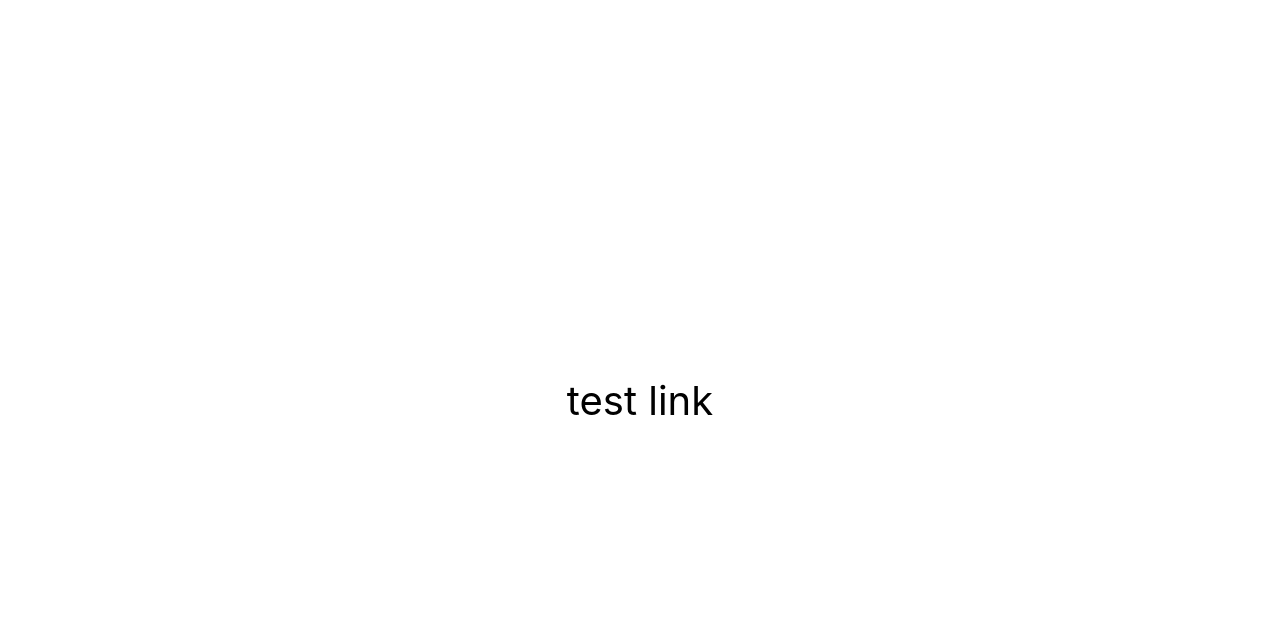
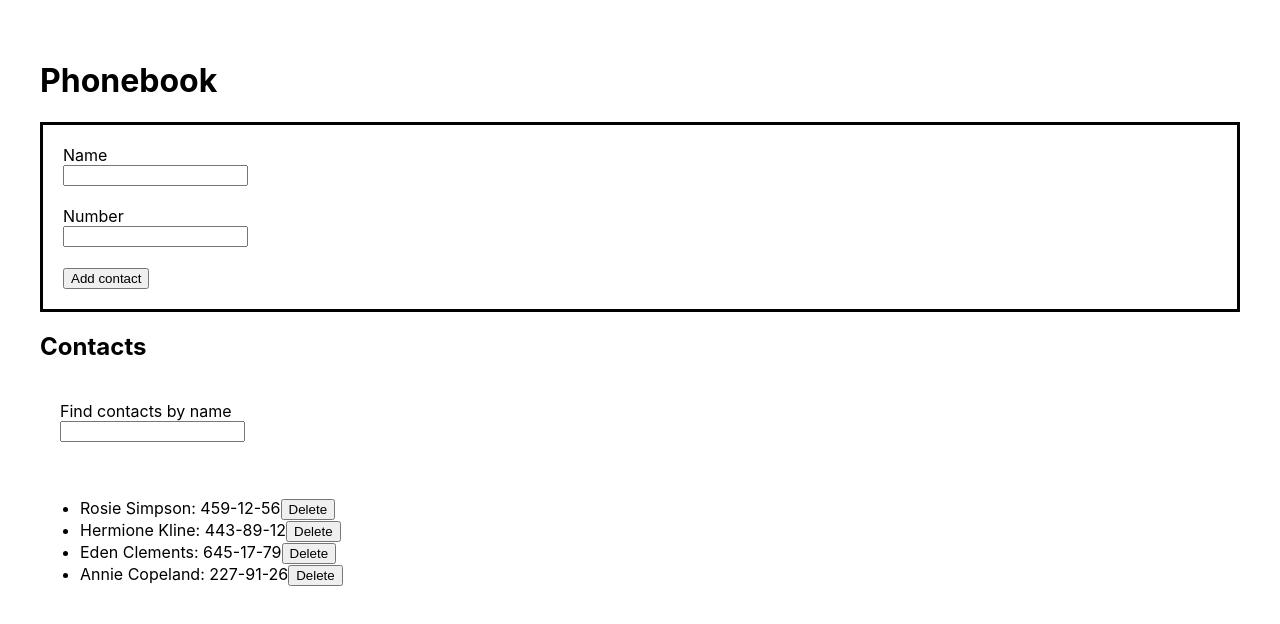
Before and after one commit to genyaFiL/goit-react-hw-02-phonebook, a React (Create React App) app: page / in a window 1280 px wide. Shown: the top 624 px of the page. Built offline with nearby package versions, Linux system fonts and the light colour scheme.

Commit message:
add component

```diff
--- a/package.json
+++ b/package.json
@@ -7,6 +7,7 @@
     "@testing-library/jest-dom": "^5.16.3",
     "@testing-library/react": "^12.1.4",
     "@testing-library/user-event": "^13.5.0",
+    "nanoid": "^4.0.2",
     "react": "^18.1.0",
     "react-dom": "^18.1.0",
     "react-scripts": "5.0.1",
--- a/src/components/App.jsx
+++ b/src/components/App.jsx
@@ -1,16 +1,52 @@
-export const App = () => {
-  return (
-    <div
-      style={{
-        height: '100vh',
-        display: 'flex',
-        justifyContent: 'center',
-        alignItems: 'center',
-        fontSize: 40,
-        color: '#010101',
-      }}
-    >
-      test link
-    </div>
-  );
-};
+import { Component } from 'react';
+import ContactForm from './ContactForm/ContactForm';
+import ContactList from './ContactList/ContactList';
+import Filter from './Filter/Filter';
+// import { TransactionHistory } from './TransactionHistory/TransactionHistory';
+
+import { nanoid } from 'nanoid';
+
+// import user from '../data/user';
+// import data from '../data/data';
+// import friends from '../data/friends';
+// import transactions from '../data/transactions';
+
+class App extends Component {
+  state = {
+    contacts: [
+      { id: 'id-1', name: 'Rosie Simpson', number: '459-12-56' },
+      { id: 'id-2', name: 'Hermione Kline', number: '443-89-12' },
+      { id: 'id-3', name: 'Eden Clements', number: '645-17-79' },
+      { id: 'id-4', name: 'Annie Copeland', number: '227-91-26' },
+    ],
+  };
+
+  createContacts = data => {
+    console.log('data=>', data);
+    const newContact = {
+      ...data,
+      id: nanoid(),
+    };
+    console.log('newContact=>', newContact);
+
+    this.setState(prevState => ({
+      contacts: [...prevState.contacts, newContact],
+    }));
+
+    console.log('this.state = ', this.state);
+  };
+
+  render() {
+    return (
+      <div>
+        <h1>Phonebook</h1>
+        <ContactForm createContacts={this.createContacts} />
+
+        <h2>Contacts</h2>
+        <Filter />
+        <ContactList contacts={this.state} />
+      </div>
+    );
+  }
+}
+export default App;
--- /dev/null
+++ b/src/components/ContactForm/ContactForm.jsx
@@ -0,0 +1,61 @@
+import { Component } from 'react';
+
+class ContactForm extends Component {
+  state = {
+    contacts: [],
+    filter: '',
+    name: '',
+    number: '',
+  };
+
+  handleChange = ({ target }) => {
+    this.setState({
+      [target.name]: target.value,
+    });
+  };
+
+  handleSubmit = e => {
+    e.preventDefault();
+
+    this.props.createContacts({
+      name: this.state.name,
+      number: this.state.number,
+    });
+
+    this.setState({
+      name: '',
+      number: '',
+    });
+  };
+
+  render() {
+    return (
+      <form onSubmit={this.handleSubmit}>
+        <label htmlFor="inputName">Name</label>
+        <input
+          type="text"
+          name="name"
+          id="inputName"
+          pattern="^[a-zA-Zа-яА-Я]+(([' -][a-zA-Zа-яА-Я ])?[a-zA-Zа-яА-Я]*)*$"
+          title="Name may contain only letters, apostrophe, dash and spaces. For example Adrian, Jacob Mercer, Charles de Batz de Castelmore d'Artagnan"
+          required
+          onChange={this.handleChange}
+          value={this.state.name}
+        />
+        <label htmlFor="inputNumber">Number</label>
+        <input
+          type="tel"
+          name="number"
+          id="inputNumber"
+          pattern="\+?\d{1,4}?[-.\s]?\(?\d{1,3}?\)?[-.\s]?\d{1,4}[-.\s]?\d{1,4}[-.\s]?\d{1,9}"
+          title="Phone number must be digits and can contain spaces, dashes, parentheses and can start with +"
+          required
+          onChange={this.handleChange}
+          value={this.state.number}
+        />
+        <button type="submit">Add contact</button>
+      </form>
+    );
+  }
+}
+export default ContactForm;
--- /dev/null
+++ b/src/components/ContactList/ContactList.jsx
@@ -0,0 +1,19 @@
+import { Component } from 'react';
+
+class ContactList extends Component {
+  render() {
+    const { contacts } = this.props.contacts;
+
+    return (
+      <ul>
+        {contacts.map(({ name, number, id }) => (
+          <li key={id}>
+            {name}: {number}
+            <button type="button">Delete</button>
+          </li>
+        ))}
+      </ul>
+    );
+  }
+}
+export default ContactList;
--- /dev/null
+++ b/src/components/Filter/Filter.jsx
@@ -0,0 +1,32 @@
+import { Component } from 'react';
+
+class Filter extends Component {
+  render() {
+    // const { contacts } = this.props.contacts;
+
+    return (
+      <div>
+        <label htmlFor="inputFind">Find contacts by name</label>
+        <input
+          type="text"
+          name="name"
+          id="inputName"
+          pattern="^[a-zA-Zа-яА-Я]+(([' -][a-zA-Zа-яА-Я ])?[a-zA-Zа-яА-Я]*)*$"
+          title="Name may contain only letters, apostrophe, dash and spaces. For example Adrian, Jacob Mercer, Charles de Batz de Castelmore d'Artagnan"
+          required
+          // onChange={this.handleChange}
+          // value={this.state.name}
+        />
+      </div>
+
+      //     <ul>
+      //       {contacts.map(({ name, number, id }) => (
+      //         <li key={id}>
+      //           {name}: {number}
+      //         </li>
+      //       ))}
+      //     </ul>
+    );
+  }
+}
+export default Filter;
--- a/src/index.css
+++ b/src/index.css
@@ -13,3 +13,17 @@
   font-family: source-code-pro, Menlo, Monaco, Consolas, 'Courier New',
     monospace;
 }
+
+div {
+  padding: 20px;
+}
+
+form {
+  border-style: solid;
+  padding: 20px;
+}
+
+input {
+  display: block;
+  margin-bottom: 20px;
+}
--- a/src/index.js
+++ b/src/index.js
@@ -1,6 +1,6 @@
 import React from 'react';
 import ReactDOM from 'react-dom/client';
-import { App } from 'components/App';
+import App from 'components/App';
 import './index.css';
 
 ReactDOM.createRoot(document.getElementById('root')).render(
```
Also changed, not shown: src/components/ContactForm/ContactFormStyles.module.css (added), src/components/ContactList/ContactListStyles.module.css (added), src/components/Filter/FilterStyles.module.css (added), 1 other file (tests, documents, lock files or other folders).
